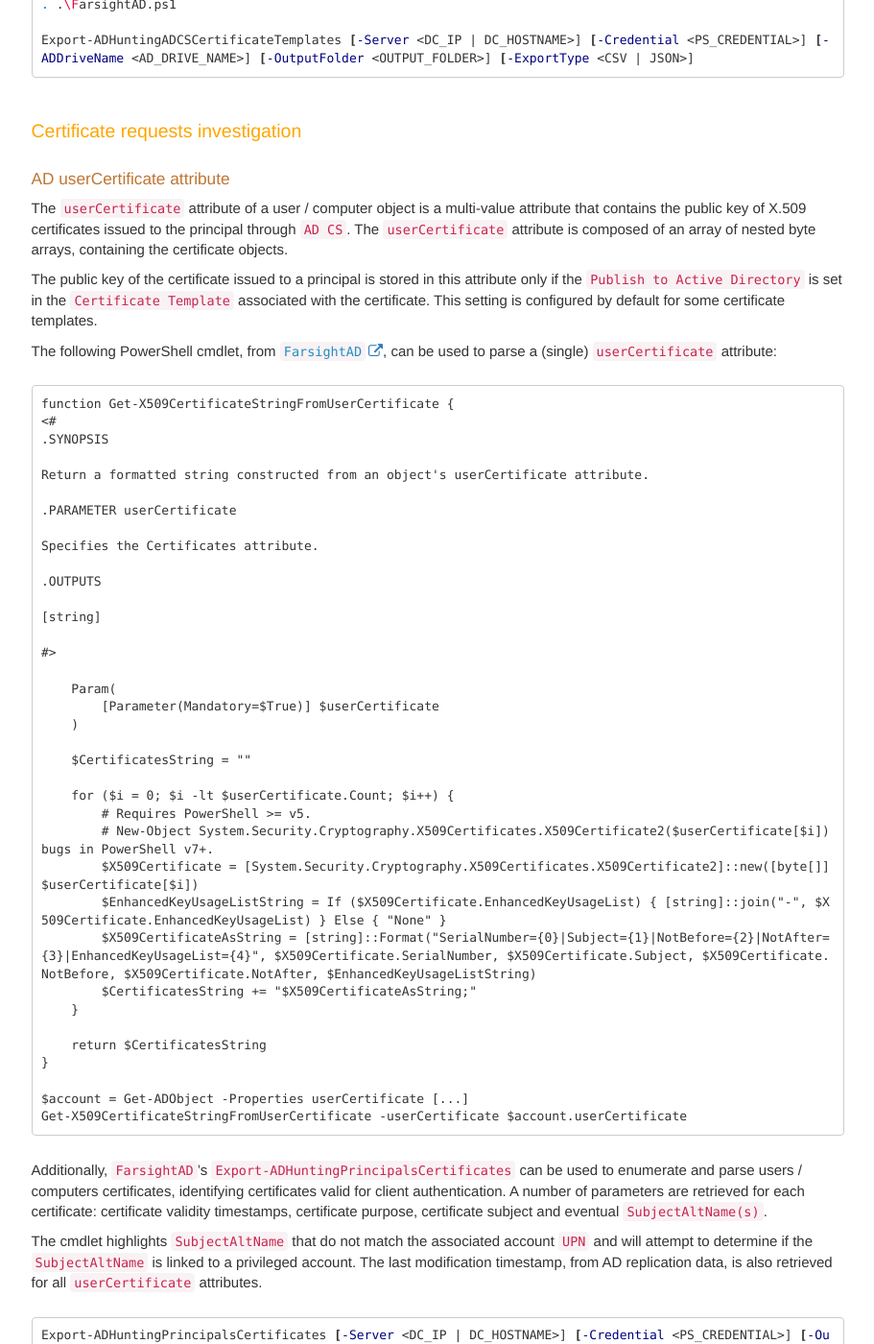
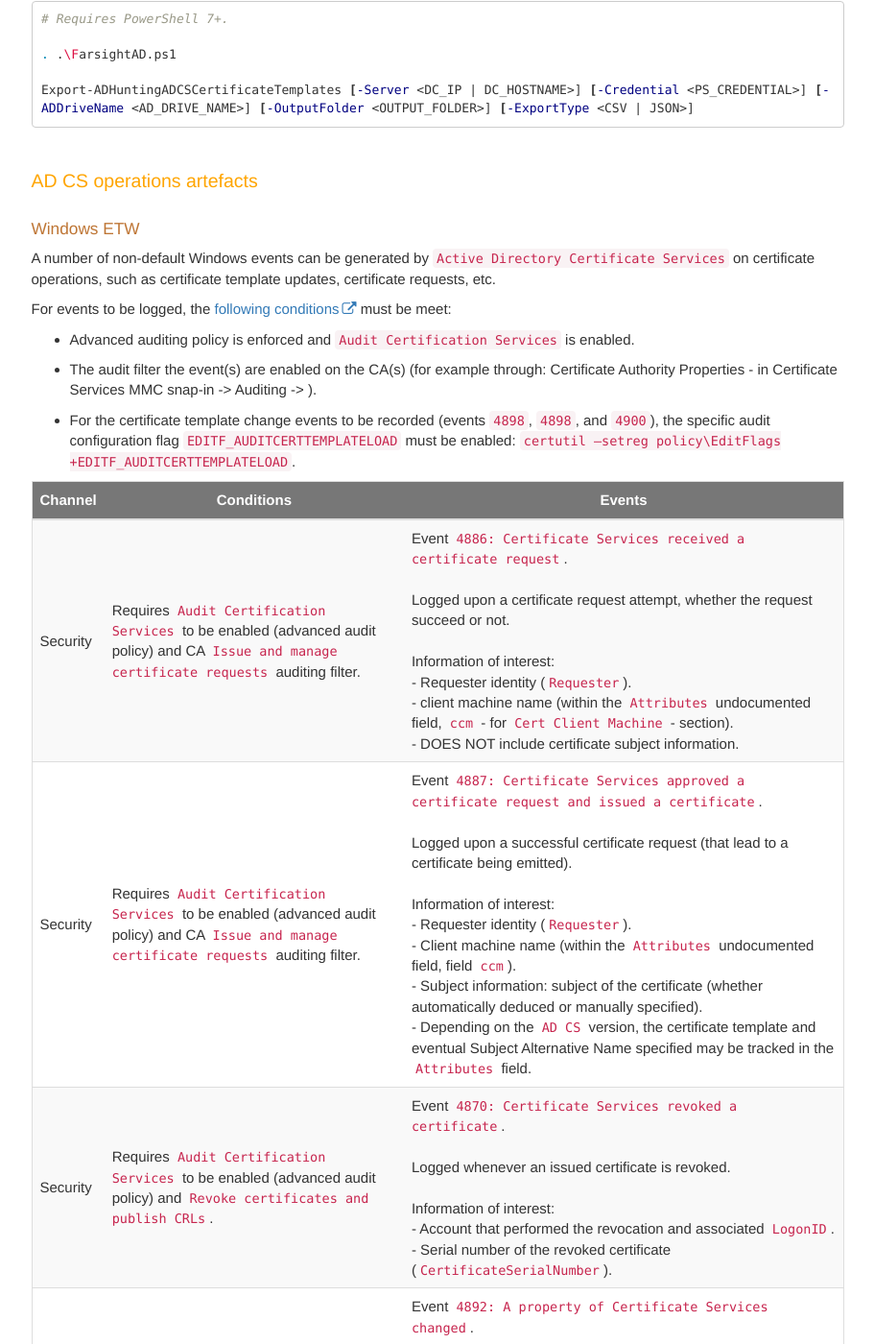
Before and after one commit to Qazeer/artefacts.help, a Jekyll site: the page built from pages/windows/server_roles/adcs.md, in a window 1280 px wide and 1400 px high, scrolled down 4093 px. Shown: the whole window at 96% size, without its empty margins (330-1241 px from the left). Built offline with Jekyll 4.4.1, drawn with Linux system fonts in a browser that asks for light colours; comment, search, counter and statistics services are not loaded; some of the changed text lies outside the part shown.

Commit message:
[Artefact] Windows AD CS - CA ETW WIP

````diff
--- a/pages/windows/server_roles/adcs.md
+++ b/pages/windows/server_roles/adcs.md
@@ -168,7 +168,7 @@ To enroll for a `certificate template`, the following conditions must be meet:
     template` object's `ACL` (notably the `Certificate-Enrollment` or
     `Certificate-AutoEnrollment` rights).
 
-### Certificate templates enumeration
+#### Certificate templates enumeration
 
 Multiple tools and utilities can be used to enumerate the
 `certificate templates`:
@@ -191,7 +191,39 @@ retrieve timestamps of last modification for critical attributes
 Export-ADHuntingADCSCertificateTemplates [-Server <DC_IP | DC_HOSTNAME>] [-Credential <PS_CREDENTIAL>] [-ADDriveName <AD_DRIVE_NAME>] [-OutputFolder <OUTPUT_FOLDER>] [-ExportType <CSV | JSON>]
 ```
 
-### Certificate requests investigation
+### AD CS operations artefacts
+
+#### Windows ETW
+
+A number of non-default Windows events can be generated by
+`Active Directory Certificate Services` on certificate operations, such as
+certificate template updates, certificate requests, etc.
+
+For events to be logged, the [following conditions](https://web.archive.org/web/20250321025912/https://learn.microsoft.com/en-us/previous-versions/windows/it-pro/windows-server-2012-r2-and-2012/dn786432(v=ws.11)) must be meet:
+  - Advanced auditing policy is enforced and `Audit Certification Services` is
+    enabled.
+  - The audit filter the event(s) are enabled on the CA(s)
+    (for example through: Certificate Authority Properties - in Certificate
+    Services MMC snap-in -> Auditing -> <AUDIT_FILTER>).
+  - For the certificate template change events to be recorded (events `4898`,
+    `4898`, and `4900`), the specific audit configuration flag
+    `EDITF_AUDITCERTTEMPLATELOAD` must be enabled:
+    `certutil –setreg policy\EditFlags +EDITF_AUDITCERTTEMPLATELOAD`.
+
+
+| Channel | Conditions | Events |
+|---------|------------|--------|
+| Security | Requires `Audit Certification Services` to be enabled (advanced audit policy) and CA `Issue and manage certificate requests` auditing filter. | Event `4886: Certificate Services received a certificate request`. <br><br> Logged upon a certificate request attempt, whether the request succeed or not. <br><br> Information of interest: <br> - Requester identity (`Requester`). <br> - client machine name (within the `Attributes` undocumented field, `ccm` - for `Cert Client Machine` - section). <br> - DOES NOT include certificate subject information. |
+| Security | Requires `Audit Certification Services` to be enabled (advanced audit policy) and CA `Issue and manage certificate requests` auditing filter. | Event `4887: Certificate Services approved a certificate request and issued a certificate`. <br><br> Logged upon a successful certificate request (that lead to a certificate being emitted). <br><br> Information of interest: <br> - Requester identity (`Requester`). <br> - Client machine name (within the `Attributes` undocumented field, field `ccm`). <br> - Subject information: subject of the certificate (whether automatically deduced or manually specified). <br> - Depending on the `AD CS` version, the certificate template and eventual Subject Alternative Name specified may be tracked in the `Attributes` field. |
+| Security | Requires `Audit Certification Services` to be enabled (advanced audit policy) and `Revoke certificates and publish CRLs`. | Event `4870: Certificate Services revoked a certificate`. <br><br> Logged whenever an issued certificate is revoked. <br><br> Information of interest: <br> - Account that performed the revocation and associated `LogonID`. <br> - Serial number of the revoked certificate (`CertificateSerialNumber`). |
+| Security | Requires `Audit Certification Services` to be enabled (advanced audit policy) and `Change CA configuration`. | Event `4892: A property of Certificate Services changed`. <br><br> Logged whenever their is a change to the `AD CS` CA and notably when a new certificate template is published to the CA. <br><br> Information of interest: <br> - Account that performed the operation and associated `LogonID`. <br> - For certificate templates publication (`PropertyName 29`), the list of all published certificate templates with their respective EKU. |
+| Security | Requires `Audit Certification Services` to be enabled (advanced audit policy) and `Change CA security settings`. | Event `4885: The audit filter for Certificate Services changed`. <br><br> Logged upon changes of the `AD CS` CA audit filter policy. <br><br> Information of interest: <br> - Account that performed the update and associated `LogonID`. <br> - New audit filter configured (`AuditFilter`). |
+| Security | Requires `Audit Certification Services` to be enabled (advanced audit policy) and `Change CA security settings`. | Event `4882: The security permissions for Certificate Services changed`. <br><br> Logged whenever the access rights on the `AD CS` CA itself are changed (and not on certificate template access rights update, which are defined `AD DS` side). <br><br> Information of interest: <br> - Account that performed the update and associated `LogonID`. <br> - The `AD CS` CA access rights in full (`SecuritySettings`). |
+| Security | Requires `Audit Certification Services` to be enabled (advanced audit policy) and `Change CA security settings`. | Event `4890: The certificate manager settings for Certificate Services changed`. <br><br> Logged whenever the certificate manager restrictions of the `AD CS` are updated (and not the certificate manager rights, which is defined as an access right in the CA security descriptor). <br><br> Information of interest: <br> - Account that performed the update and associated `LogonID`. <br> - Whether restricted permissions are enabled or disabled (`EnableRestrictedPermissions`). <br> - If restricted permissions are enabled, the restricted permissions enforced (`RestrictedPermissions`). |
+| Security | Requires `Audit Certification Services` to be enabled (advanced audit policy) and . | Event `4899: A Certificate Services template was updated`. <br><br> |
+| Security | Requires `Audit Certification Services` to be enabled (advanced audit policy) and . | Event `4898: Certificate Services loaded a template`. <br><br> |
+
+### Active Directory Domain Services artefacts
 
 #### AD userCertificate attribute
 
@@ -280,3 +312,7 @@ Export-ADHuntingPrincipalsCertificates [-Server <DC_IP | DC_HOSTNAME>] [-Credent
   - [KEYFACTOR Hidden Dangers: Certificate Subject Alternative Names (SANs)](https://www.keyfactor.com/blog/hidden-dangers-certificate-subject-alternative-names-sans/)
 
   - [decoder - A "deep dive" in Cert Publishers Group](https://decoder.cloud/2023/11/20/a-deep-dive-in-cert-publishers-group/)
+
+  - [Uwe Gradenegger - Overview of audit events generated by the Certification Authority](https://www.gradenegger.eu/en/overview-of-the-audit-events-generated-by-the-certification-body/)
+
+  - [Microsoft - Securing PKI: Monitoring Public Key Infrastructure](https://learn.microsoft.com/en-us/previous-versions/windows/it-pro/windows-server-2012-r2-and-2012/dn786432(v=ws.11))
````
Also changed, not shown: other parts of pages/windows/server_roles/adcs.md (+1 -1 lines).
